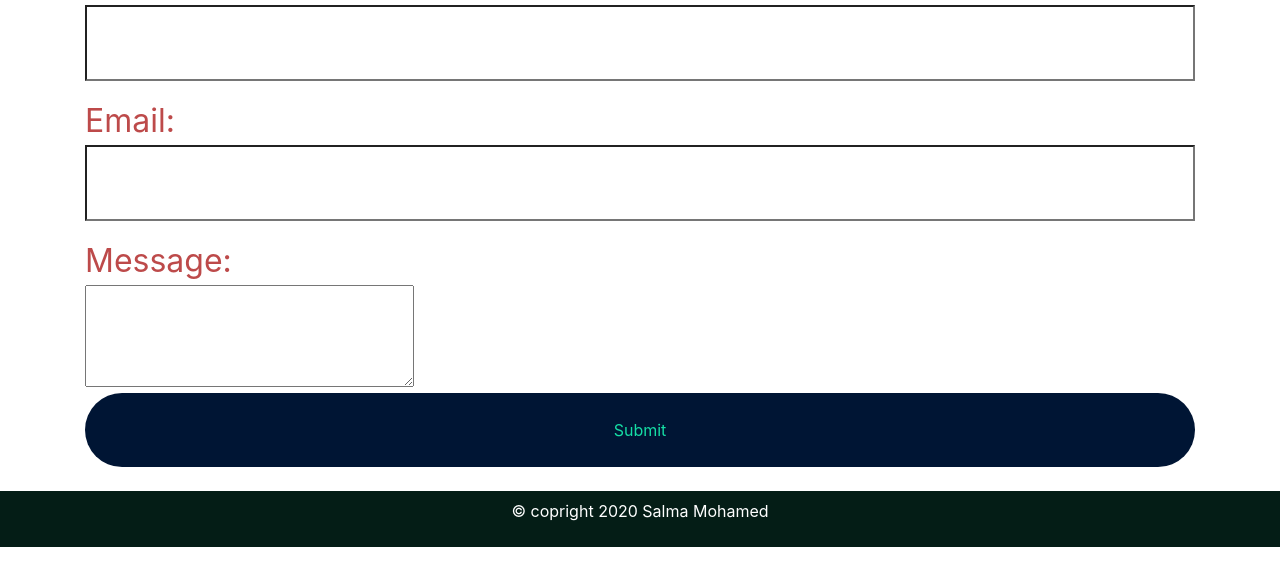
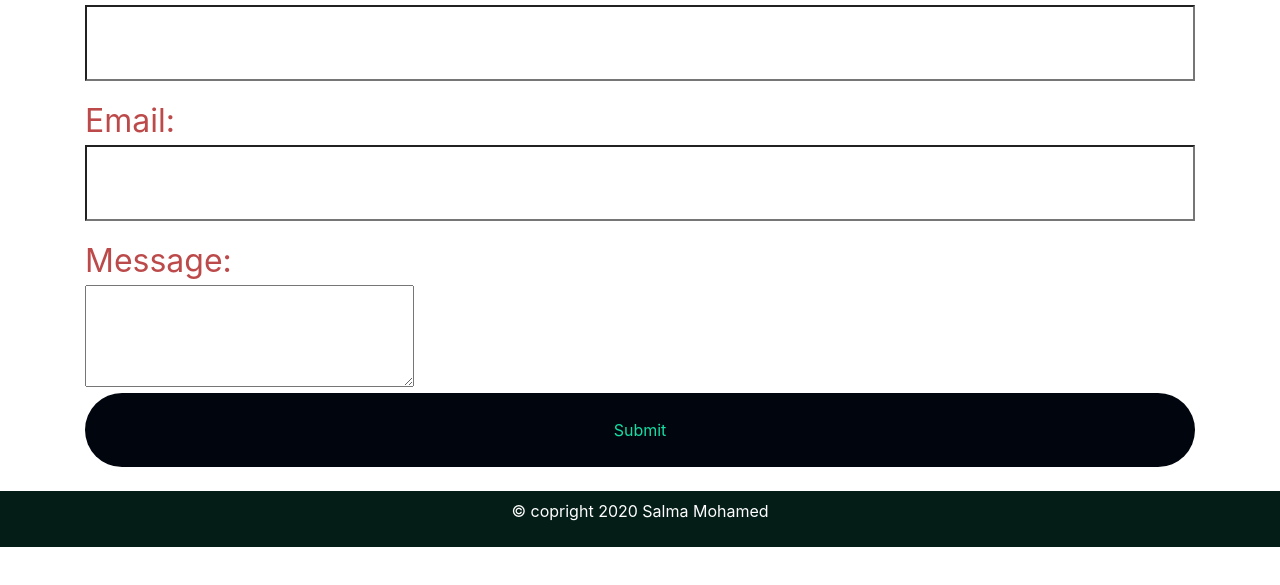
Before and after one commit to SalmaQueen/html-Portfolio, a plain HTML site: page contact.html in a window 1280 px wide. Shown: the part 203-788 px from the top of the page. Drawn offline with nearby package versions, Linux system fonts and the light colour scheme.

Commit message:
Update contact.css

```diff
--- a/contact.css
+++ b/contact.css
@@ -19,7 +19,7 @@
   color: #222222;
 }
 .btn {
-  background-color: #001534;
+  background-color: #01060e;
   color: #15dea5;
   border-radius: 3rem;
   width: 100%;
```
